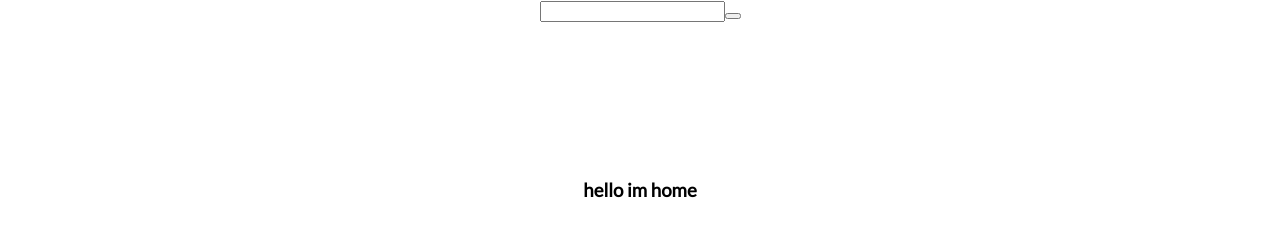
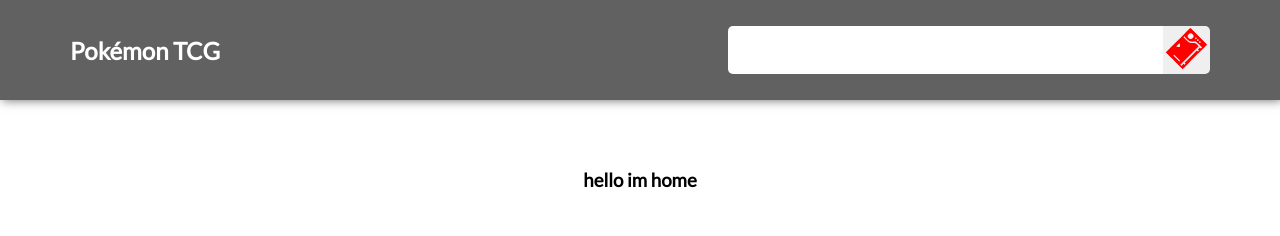
Before and after one commit to Inzurriaga/pokemon-tcg, a React app: page / in a window 1280 px wide. Built offline with nearby package versions, Linux system fonts and the light colour scheme.

Commit message:
add css to header

```diff
--- a/src/containers/cardContainer/CardContainer.scss
+++ b/src/containers/cardContainer/CardContainer.scss
@@ -1,4 +1,5 @@
 .cardsContainer {
+  margin-top: 150px;
   display: flex;
   flex-wrap: wrap;
   padding: 0 20px 0 20px;
--- a/src/containers/cardInfo/CardInfo.scss
+++ b/src/containers/cardInfo/CardInfo.scss
@@ -3,6 +3,7 @@
   overflow: hidden;
   position: fixed;
   display: flex;
+  z-index: 3;
   top: 0;
   left: 0;
   height: 100%;
@@ -49,7 +50,7 @@
     );
     .pokemon-name {
       background: #a4a4a4;
-      padding: 60px 40px 43px 40px;
+      padding: 60px 40px 41px 40px;
       h2 {
         margin: 0;
         color: #ffffff;
--- a/src/containers/header/Header.js
+++ b/src/containers/header/Header.js
@@ -1,6 +1,7 @@
 import React, { Component } from "react";
 import { connect } from "react-redux";
-import { setPokemonCards } from "../../actions"
+import { setPokemonCards } from "../../actions";
+import { ReactComponent as Pokedex } from "../../assets/pokedex.svg";
 
 export class Header extends Component {
   constructor() {
@@ -16,7 +17,8 @@ export class Header extends Component {
     });
   }
 
-  fetchUserInput = async () => {
+  fetchUserInput = async (e) => {
+    e.preventDefault()
     const response = await fetch(`https://api.pokemontcg.io/v1/cards?name=${this.state.userInput}`);
     const pokemonCards = await response.json();
     this.props.setPokemonCards(pokemonCards);
@@ -25,8 +27,11 @@ export class Header extends Component {
   render() {
     return(
       <header>
-          <input value={this.state.userInput} onChange={this.updateUserInput}></input>
-          <button onClick={this.fetchUserInput}></button>
+          <h1>Pokémon TCG</h1>
+          <form onSubmit={this.fetchUserInput}>
+            <input value={this.state.userInput} onChange={this.updateUserInput}></input>
+            <button onClick={this.fetchUserInput}><Pokedex class="pokedex"/></button>
+          </form>
       </header>
     )
   }
--- a/src/containers/header/Header.scss
+++ b/src/containers/header/Header.scss
@@ -1,4 +1,51 @@
 header {
-  height: 20%;
+  position: fixed;
+  display: flex;
+  box-sizing: border-box;
+  justify-content: space-between;
+  align-items: center;
+  height: 100px;
+  width: 100%;
+  z-index: 2;
+  top: 0;
   text-align: center;
+  background-color: #616161;
+  padding: 10px 70px;
+  box-shadow: 2px 0px 10px 0px rgba($color: #000000, $alpha: 0.6);
+  h1 {
+    color: #ffffff;
+  }
+  form {
+    height: 60%;
+    display: flex;
+    input {
+      box-sizing: border-box;
+      padding: 5px 5px 5px 10px;
+      border-radius: 5px 0 0 5px;
+      font-size: 2em;
+      outline: none;
+      border: none;
+      height: 100%;
+    }
+    button {
+      cursor: pointer;
+      border-radius: 0 5px 5px 0;
+      outline: none;
+      border: none;
+      height: 100%;
+      .pokedex {
+        height: 35px;
+        width: 35px;
+        transform: rotate(45deg);
+        .console {
+          fill:#ff0000;
+        }
+        &:hover {
+          .console {
+            fill: #A30000;
+          }
+        }
+      }
+    }
+  }
 }
```
Also changed, not shown: src/assets/pokedex.svg (added).
